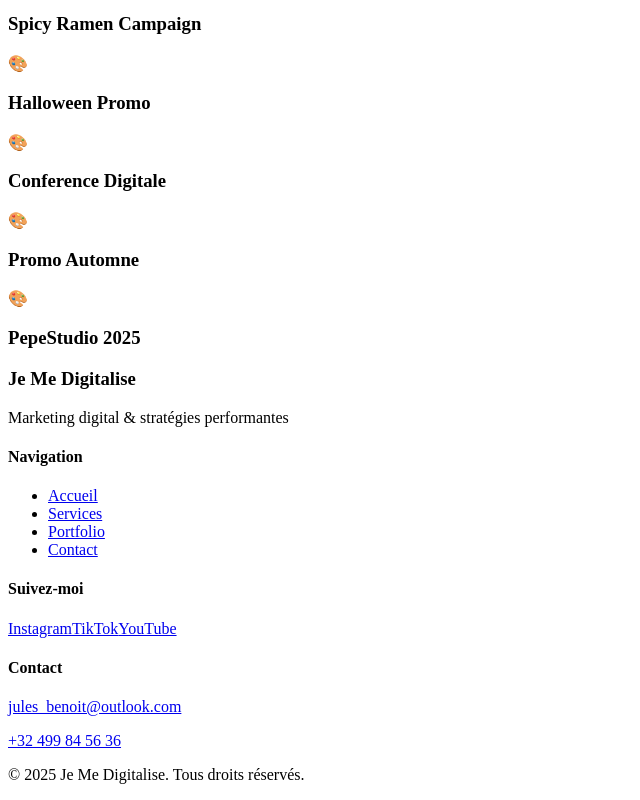
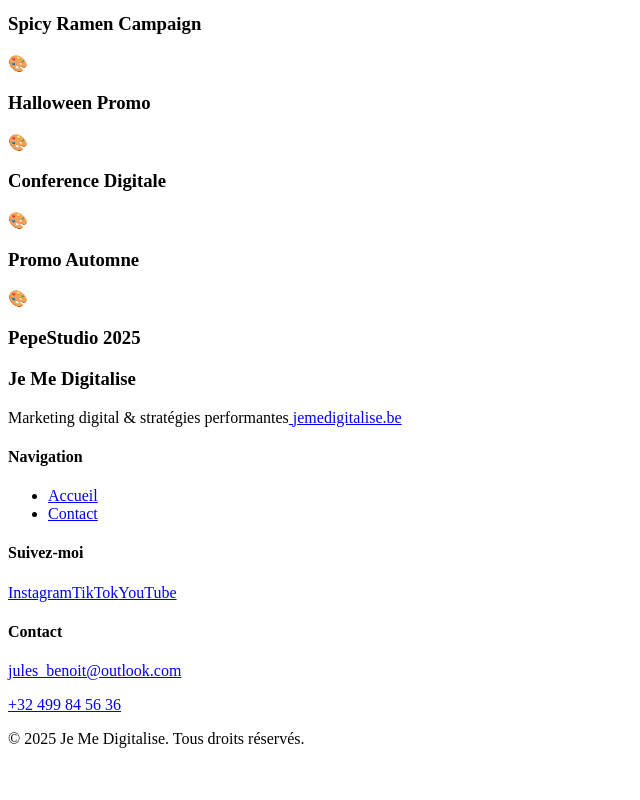
Before and after one commit to zionnix/jmd-remake, a React (Vite) app: page / in a window 1280 px wide. Shown: the part 1823-2623 px from the top of the page, without its empty margins (0-640 px from the left). After the commit the page ends 2587 px from the top, so only its background shows below. Built offline with nearby package versions, Linux system fonts and the light colour scheme; the HTML template or start-up script is replaced by a standard one.

Commit message:
editing footer

```diff
--- a/src/components/Footer.jsx
+++ b/src/components/Footer.jsx
@@ -10,6 +10,7 @@ const Footer = () => {
             <h3 className="footer__logo">Je Me Digitalise</h3>
             <p className="footer__tagline">
               Marketing digital & stratégies performantes
+              <a href="https://nico-jemedigitalise.com/" target="_blank" rel="noopener noreferrer"> jemedigitalise.be</a>
             </p>
           </div>
 
@@ -17,8 +18,6 @@ const Footer = () => {
             <h4>Navigation</h4>
             <ul>
               <li><Link to="/">Accueil</Link></li>
-              <li><a href="/#services">Services</a></li>
-              <li><a href="/#portfolio">Portfolio</a></li>
               <li><Link to="/contact">Contact</Link></li>
             </ul>
           </div>
```
